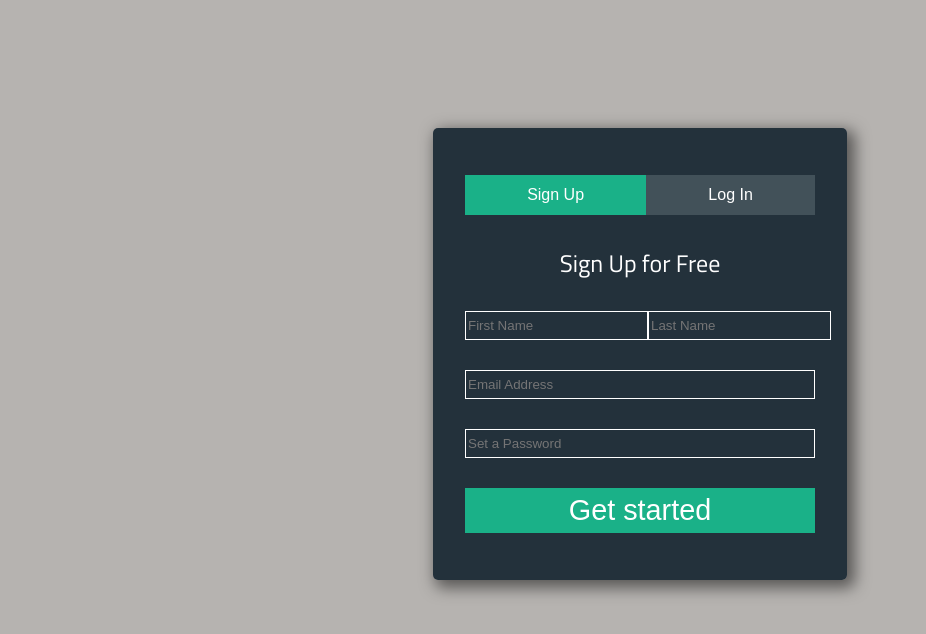
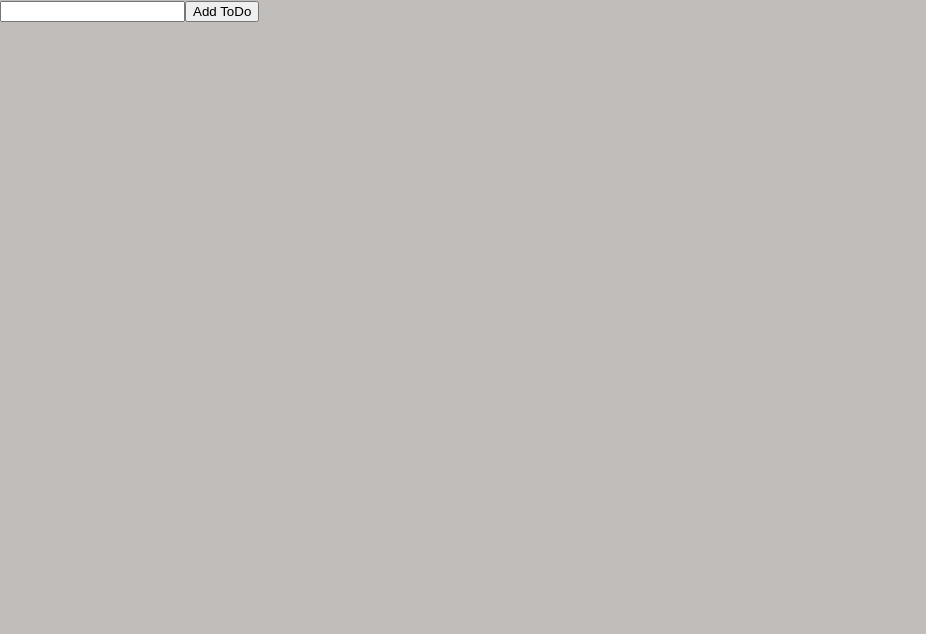
Before and after one commit to freshcodeAlice/react-learning-practice, a React (Create React App) app: page / in a window 1280 px wide. Shown: the top 634 px of the page, without its empty margins (0-926 px from the left). Built offline with nearby package versions, Linux system fonts and the light colour scheme.

Commit message:
ToDoList done

```diff
--- a/package.json
+++ b/package.json
@@ -7,6 +7,7 @@
     "@testing-library/react": "^12.1.4",
     "@testing-library/user-event": "^13.5.0",
     "animate.css": "^4.1.1",
+    "hash": "^0.2.1",
     "react": "^18.0.0",
     "react-dom": "^18.0.0",
     "react-scripts": "5.0.0",
--- a/src/App.js
+++ b/src/App.js
@@ -1,9 +1,11 @@
 import './App.css';
 import FormContainer from './components/FormContainer';
+import ToDoList from './components/ToDoList';
 
 function App() {
   return (
-  <FormContainer />
+  // <FormContainer />
+  <ToDoList />
   );
 }
 
--- /dev/null
+++ b/src/components/ToDoList/FormToDo/index.js
@@ -0,0 +1,39 @@
+import React from "react";
+import './style.css';
+
+class FormToDo extends React.Component {
+    constructor(props) {
+        super(props);
+        this.state = {
+            todo: ''
+        }
+    }
+
+
+    changeInput = (event) => {
+        const {name, value} = event.target;
+    this.setState({
+        [name]: value
+    })
+    }
+
+    submitHandler = (event) => {
+        event.preventDefault();
+        const {props, state} = this;
+        props.addToDo(state.todo);
+        this.setState({
+            todo: ''
+        })
+    }
+
+    render() {
+        return(
+            <form onSubmit={this.submitHandler}>
+                <input type="text" name="todo" value={this.state.todo} onChange={this.changeInput}/>
+                <button type="submit">Add ToDo</button>
+            </form>
+        )
+    }
+}
+
+export default FormToDo;
--- /dev/null
+++ b/src/components/ToDoList/List/index.js
@@ -0,0 +1,19 @@
+import './style.css';
+
+
+function List (props) {
+
+    const liArray = props.toDoArray.map( (element, index) => {
+        return <li key={Math.floor(index+Math.random()*100)}>{element}</li>
+    })
+
+
+
+    return (
+        <ul>
+            {liArray}
+        </ul>
+    );
+}
+
+export default List;
--- /dev/null
+++ b/src/components/ToDoList/index.js
@@ -0,0 +1,36 @@
+import React from "react";
+import FormToDo from "./FormToDo";
+import List from './List';
+import './style.css';
+
+
+class ToDoList extends React.Component {
+    constructor(props) {
+        super(props);
+        this.state = {
+          toDos: []
+        }
+    }
+
+    newToDo = (inputValue) => {
+        const {toDos} = this.state;
+        const copyArray = [...toDos];
+        copyArray.push(inputValue);
+        this.setState({
+            toDos: copyArray
+        })
+    }
+
+
+    render() {
+
+        return(
+            <>
+                <FormToDo addToDo={this.newToDo}/>
+                <List toDoArray={this.state.toDos}/>
+            </>
+        )
+    }
+}
+
+export default ToDoList;
```
Also changed, not shown: src/components/ToDoList/FormToDo/style.css (added), src/components/ToDoList/List/style.css (added), src/components/ToDoList/style.css (added), 1 other file (tests, documents, lock files or other folders).
